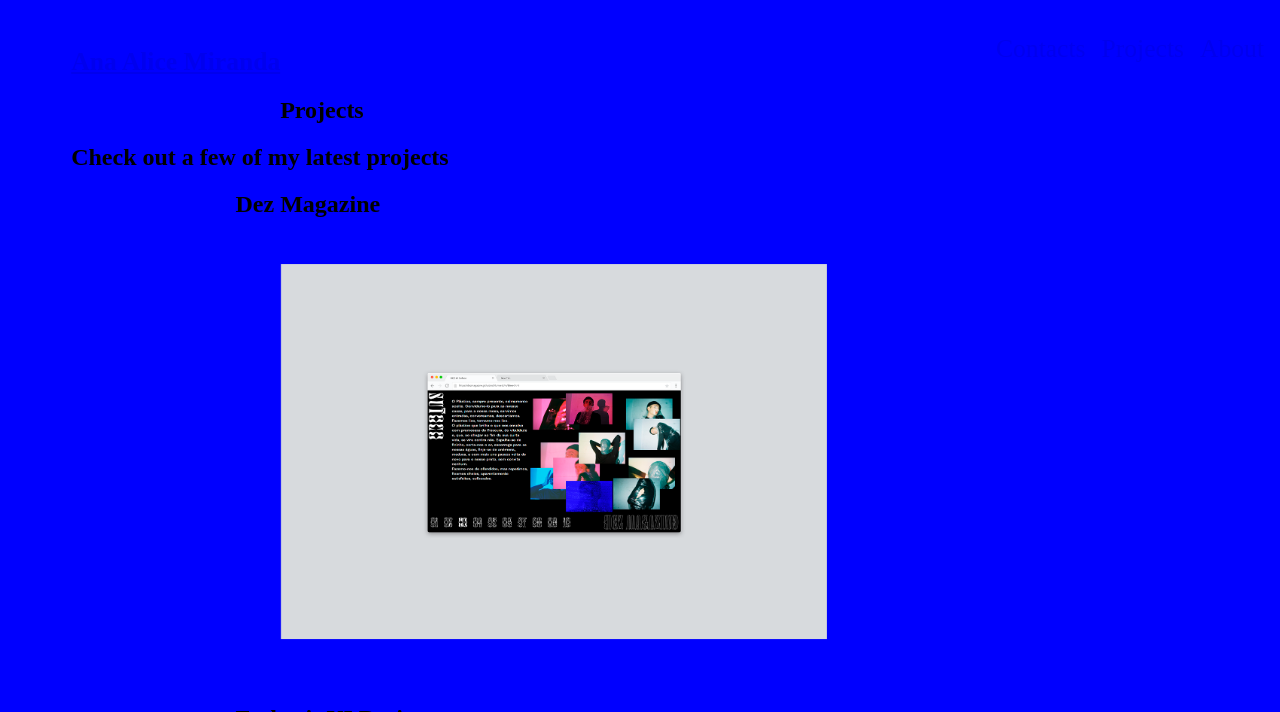
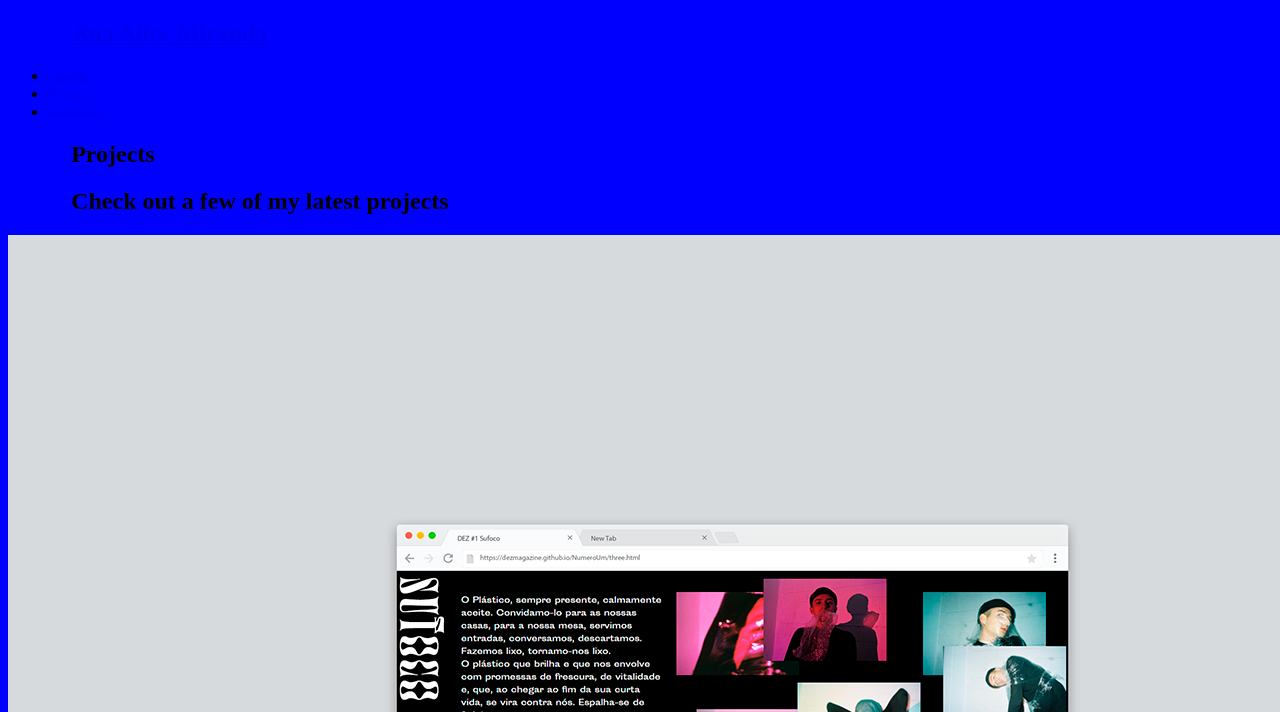
Before and after one commit to anaalicemiranda/portfolio, a Jekyll site: the page built from projects.html, in a window 1280 px wide. Shown: the top 712 px of the page. Built offline with Jekyll 4.4.1, drawn with Linux system fonts in a browser that asks for light colours; some of the changed text lies outside the part shown; grey boxes are pictures that could not be loaded.

Commit message:
Revert "projects page"
This reverts commit 317e7d737f0c0312270c0a5ee148d08f3d736dd1.

```diff
--- a/_layouts/post.html
+++ b/_layouts/post.html
@@ -4,7 +4,7 @@
 <article class="post h-entry" itemscope itemtype="http://schema.org/BlogPosting">
 
   <header class="post-header">
-
+    <h1 class="post-title p-name" itemprop="name headline">{{ page.title | escape }}</h1>
     <p class="post-meta">
       <time class="dt-published" datetime="{{ page.date | date_to_xmlschema }}" itemprop="datePublished">
         {%- assign date_format = site.minima.date_format | default: "%b %-d, %Y" -%}
--- a/_projects/podcast.html
+++ b/_projects/podcast.html
@@ -1,5 +1,5 @@
 ---
-title: Agora é que são elas — Podcast
+title: Agora é que são elas - Podcast
 image_path: assets/images/podcast1.png
 layout: projects
 ---
--- a/_sass/minima/layout.scss
+++ b/_sass/minima/_layout.scss
@@ -11,7 +11,7 @@
 }
 
 .site-title {
-
+  @include relative-font-size(1.625);
   font-weight: 300;
   line-height: $base-line-height * $base-font-size * 2.25;
   letter-spacing: -1px;
--- a/_sass/mystyle.scss
+++ b/_sass/mystyle.scss
@@ -4,46 +4,6 @@
 body {
   background: red;
 }
-
-/* navigation */
-
-nav {
-  font-size:3vw;
-  color: white;
-  text-align: center;
-  list-style-type: none;
-  padding-left: 0;
-  display: inline-block;
-}
-
-nav ul {
-  list-style-type: none;
-  padding: 0;
-  overflow: hidden;
-
-}
-
-nav h1 {
-  font-size: 3vw;
-
-}
-
-nav li {
-  text-align: center;
-}
-
-nav li a {
-  display: block;
-  padding: 8px;
-  text-decoration: none;
-}
-
-nav a:hover {
-  color: red;
-	text-decoration: underline;
-}
-
-/* home */
 
 h1 {
   margin-left: 10%;
@@ -82,48 +42,6 @@
   body {
     background: blue;
   }
-
-/* navigation */
-
-  nav {
-    font-size:2vw;
-    color: white;
-    margin: auto 0;
-    text-align: center;
-    list-style-type: none;
-    padding-left: 0;
-    display: inline;
-  }
-
-  nav ul {
-    list-style-type: none;
-    padding: 0%;
-    overflow: hidden;
-
-
-  }
-
-  nav h1 {
-    float: left;
-    font-size: 2vw;
-    padding-left: 0%;
-
-  }
-
-  nav li {
-    float: right;
-  }
-
-  nav li a {
-    display: block;
-    padding: 8px;
-  }
-
-  nav a:hover {
-    color: #ffffff;
-  }
-
-  /* home */
 
   h1 {
     margin-left: 5%;
@@ -191,65 +109,6 @@
   width: 60%;
   margin: 0 auto;
 }
-
-/* projects */
-
-h2 {
-  margin-left: 20%;
-}
-
-.projects img {
-  width: 60%;
-  height: auto;
-  padding: 5%;
-}
-
-.overlay {
-  position: relative;
-  width: 90%;
-}
-
-img {
-  opacity: 1;
-  display: block;
-  width: 100%;
-  height: auto;
-  transition: .5s ease;
-  backface-visibility: hidden;
-}
-
-.middle {
-  transition: .5s ease;
-  opacity: 0;
-  position: absolute;
-  top: 50%;
-  left: 50%;
-  transform: translate(-50%, -50%);
-  -ms-transform: translate(-50%, -50%);
-  text-align: center;
-  align-content: center;
-}
-
-.overlay:hover img {
-  opacity: 0.5;
-  color: white;
-}
-
-.overlay:hover .middle {
-  opacity: 1;
-}
-
-.text {
-  background-color: #FCFBFA;
-  color: black;
-  font-size: 16px;
-  padding: 16px 32px;
-  width: 60%;
-  margin: 0 auto;
-}
-
-
-/* about */
 
 .content {
   position: absolute;
--- a/projects.html
+++ b/projects.html
@@ -6,14 +6,7 @@
 
 {% for project in site.projects %}
 <div class="projects">
-    <div class="overlay">
-    <h2>{{ project.title }}<a href="{{ project.url | relative_url }}"><img src="{{project.image_path}}" alt="{{project.title}}" /> </a> </h2>
-    <div class="middle">
-        <div class="text">
-            <a href="{{site.baseurl}}/{{project.url}}">Check this project</a> </div>
-        </div>
-
-    </div>
+    <h2><a href="{{ project.url | relative_url }}"><img src="{{project.image_path}}" alt="{{project.title}}" /> </a> {{ project.title }}</h2>
 
 </div>
 {% endfor %}
```
Also changed, not shown: 404.html (+5 -4 lines), _sass/minima/_base.scss (renamed from _sass/minima/base.scss), _sass/minima/_syntax-highlighting.scss (renamed from _sass/minima/syntax-highlighting.scss).
